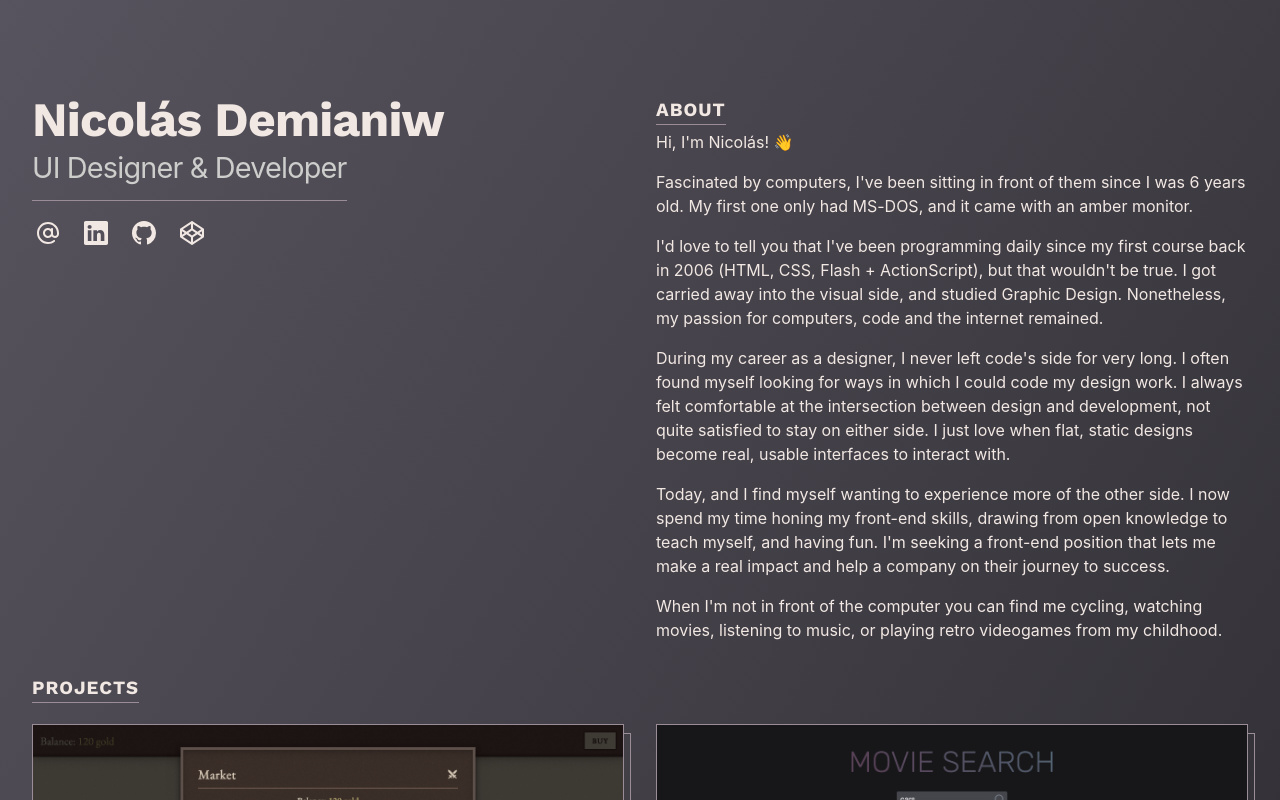
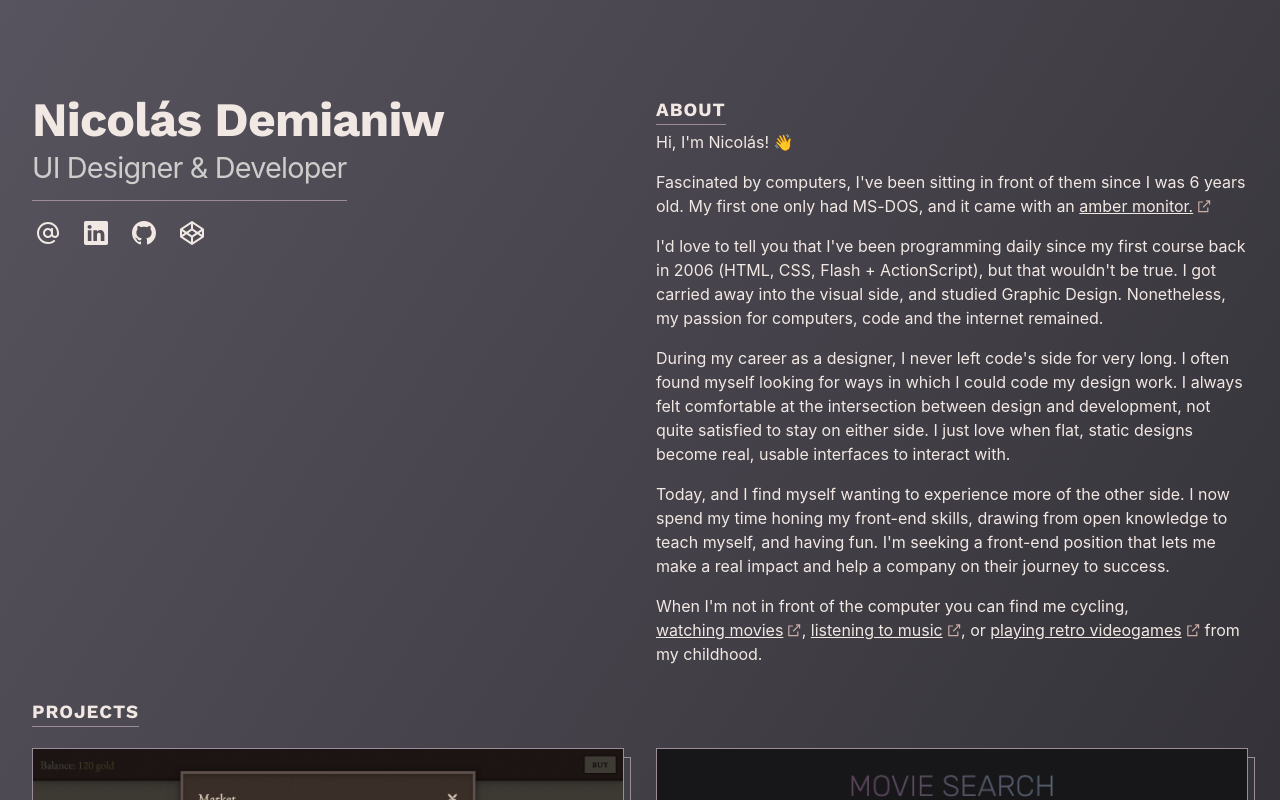
Before and after one commit to ndemia/demia.me-react, a React (Vite) app: page / in a window 1280 px wide. Shown: the top 800 px of the page. Built offline with nearby package versions, Linux system fonts and the light colour scheme; the HTML template or start-up script is replaced by a standard one; a web font is replaced by a local one.

Commit message:
Create Inline Link component, and add where necessary on the homepage

```diff
--- a/src/components/Article/Article.jsx
+++ b/src/components/Article/Article.jsx
@@ -1,15 +1,35 @@
 import { StyledArticle } from './Article.styled';
 import ArticleTitle from './../ArticleTitle/ArticleTitle';
 import ArticleParagraph from './../ArticleParagraph/ArticleParagraph';
+import InlineLink from '../InlineLink/InlineLink';
 
 export default function Article({ content }) {
+	const renderParagraphWithLinks = (text) => {
+		const textParts = text.split(/\[([^\]]+)\]\(([^)]+)\)/g);
+
+		return textParts.map((part, index) => {
+			if (index % 3 === 1) {
+				// This is a link text
+				const linkText = part;
+				const linkUrl = textParts[index + 1];
+				return <InlineLink key={index} to={linkUrl} text={linkText}></InlineLink>;
+			} else if (index % 3 === 2) {
+				// This is a link URL
+				return null;
+			} else {
+				// This is regular text
+				return `${part}`;
+			}
+		});
+	};
+
 	return (
 		<StyledArticle>
 			{content.map((item, index) => {
 				if (item.type === 'title') {
 					return <ArticleTitle key={index} text={item.text}></ArticleTitle>;
 				} else if (item.type === 'paragraph') {
-					return <ArticleParagraph key={index} text={item.text}></ArticleParagraph>;
+					return <ArticleParagraph key={index} text={renderParagraphWithLinks(item.text)}></ArticleParagraph>;
 				} else {
 					return null;
 				}
--- a/src/components/InlineLink/InlineLink.jsx
+++ b/src/components/InlineLink/InlineLink.jsx
@@ -0,0 +1,12 @@
+import { StyledInlineLink } from './InlineLink.styled';
+
+export default function InlineLink({ to, text }) {
+	return (
+		<StyledInlineLink href={to} target="_blank" rel="noopener noreferrer">
+			{text}
+			<svg viewBox="0 0 24 24" aria-hidden="true">
+				<path d="M17,14L17,20C17,20 4,20 4,20C4,20 4,6 4,6C4,6 10,6 10,6L10,4L2,4L2,22L19,22L19,14L17,14ZM18.586,4L9.586,13L11,14.414L20,5.414L20,9L22,9L22,2L15,2L15,4L18.586,4Z" />
+			</svg>
+		</StyledInlineLink>
+	);
+}
--- /dev/null
+++ b/src/components/InlineLink/InlineLink.styled.js
@@ -0,0 +1,36 @@
+import styled from 'styled-components';
+
+export const StyledInlineLink = styled.a`
+	width: max-content;
+	display: inline-flex;
+	align-items: center;
+	color: ${({ theme }) => theme.colors.beige01};
+	transition: all 200ms ease-in-out;
+
+	&:hover {
+		color: ${({ theme }) => theme.colors.beige03};
+
+		svg {
+			fill: ${({ theme }) => theme.colors.beige03};
+		}
+	}
+
+	&:focus {
+		box-shadow: 0 0 0 4px ${({ theme }) => theme.colors.beige02};
+	}
+
+	&:hover,
+	&:focus {
+		svg {
+			transform: translate(2px, -2px);
+		}
+	}
+
+	svg {
+		width: 0.9rem;
+		height: 0.9rem;
+		margin-left: 0.25rem;
+		fill: ${({ theme }) => theme.colors.beige02};
+		transition: all 200ms ease-in-out;
+	}
+`;
--- a/src/pages/Home/Home.jsx
+++ b/src/pages/Home/Home.jsx
@@ -1,7 +1,7 @@
-import { StyledLayoutContainer } from './../../components/LayoutContainer/LayoutContainer.styled';
-import Header from './../../components/Header/Header';
-import RightSection from './../../components/RightSection/RightSection';
-import Main from './../../components/Main/Main';
+import { StyledLayoutContainer } from '../../components/LayoutContainer/LayoutContainer.styled';
+import Header from '../../components/Header/Header';
+import RightSection from '../../components/RightSection/RightSection';
+import Main from '../../components/Main/Main';
 import Footer from '../../components/Footer/Footer';
 
 export default function Home() {
@@ -10,7 +10,7 @@ export default function Home() {
 		{ type: 'paragraph', text: "Hi, I'm Nicolás! 👋" },
 		{
 			type: 'paragraph',
-			text: "Fascinated by computers, I've been sitting in front of them since I was 6 years old. My first one only had MS-DOS, and it came with an amber monitor.",
+			text: "Fascinated by computers, I've been sitting in front of them since I was 6 years old. My first one only had MS-DOS, and it came with an [amber monitor.](https://www.google.com/search?q=amber+monitor+dos&tbm=isch&ved=2ahUKEwjak-y6yp-AAxVUxgIHHerQBj0Q0pQJegQIFRAB)",
 		},
 		{
 			type: 'paragraph',
@@ -26,7 +26,7 @@ export default function Home() {
 		},
 		{
 			type: 'paragraph',
-			text: "When I'm not in front of the computer you can find me cycling, watching movies, listening to music, or playing retro videogames from my childhood.  ",
+			text: "When I'm not in front of the computer you can find me cycling, [watching movies](https://letterboxd.com/ndemia/), [listening to music](https://bandcamp.com/ndemia), or [playing retro videogames](https://www.retroarch.com/) from my childhood.  ",
 		},
 	];
 
--- a/src/theme/Global.styled.js
+++ b/src/theme/Global.styled.js
@@ -40,6 +40,7 @@ export const GlobalStyles = createGlobalStyle`
     margin: 0;
     padding: 0;
     box-sizing: border-box;
+    outline: none;
   }
 
   /* Remove default margin */
```
